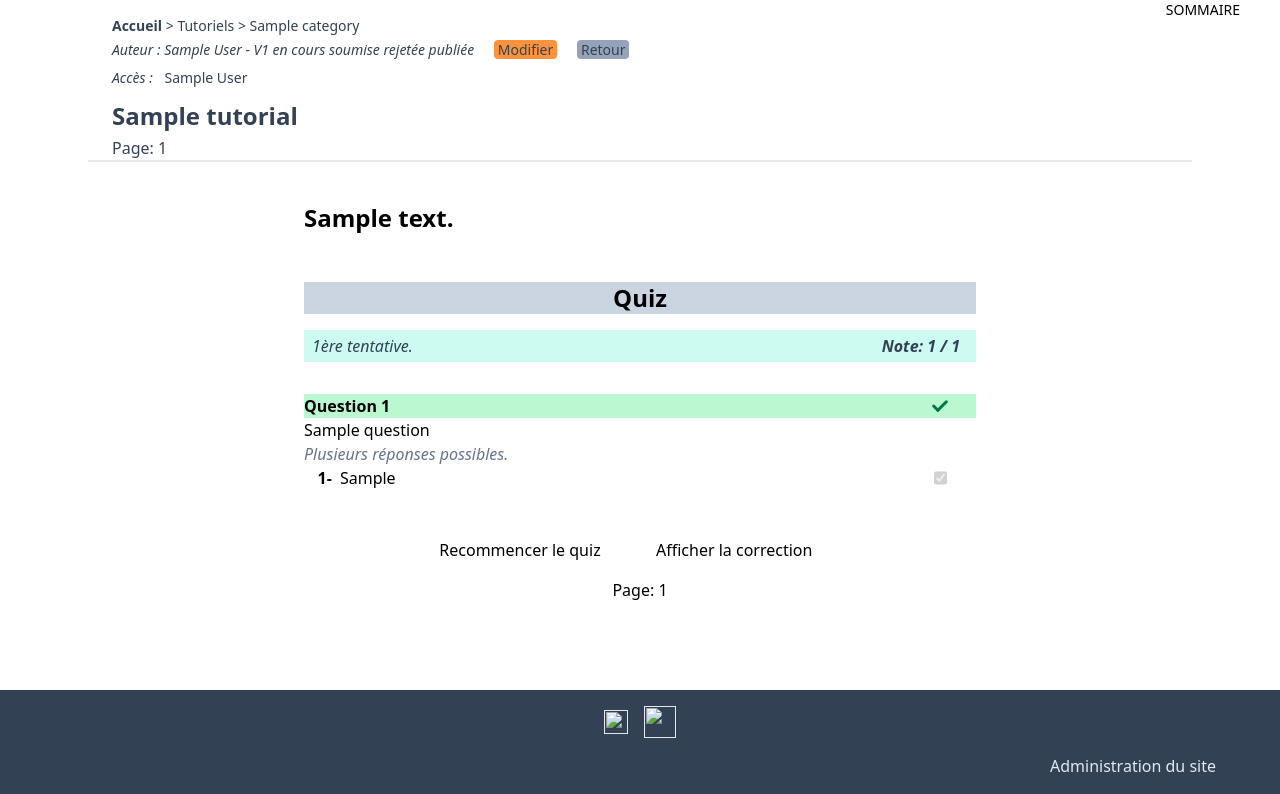
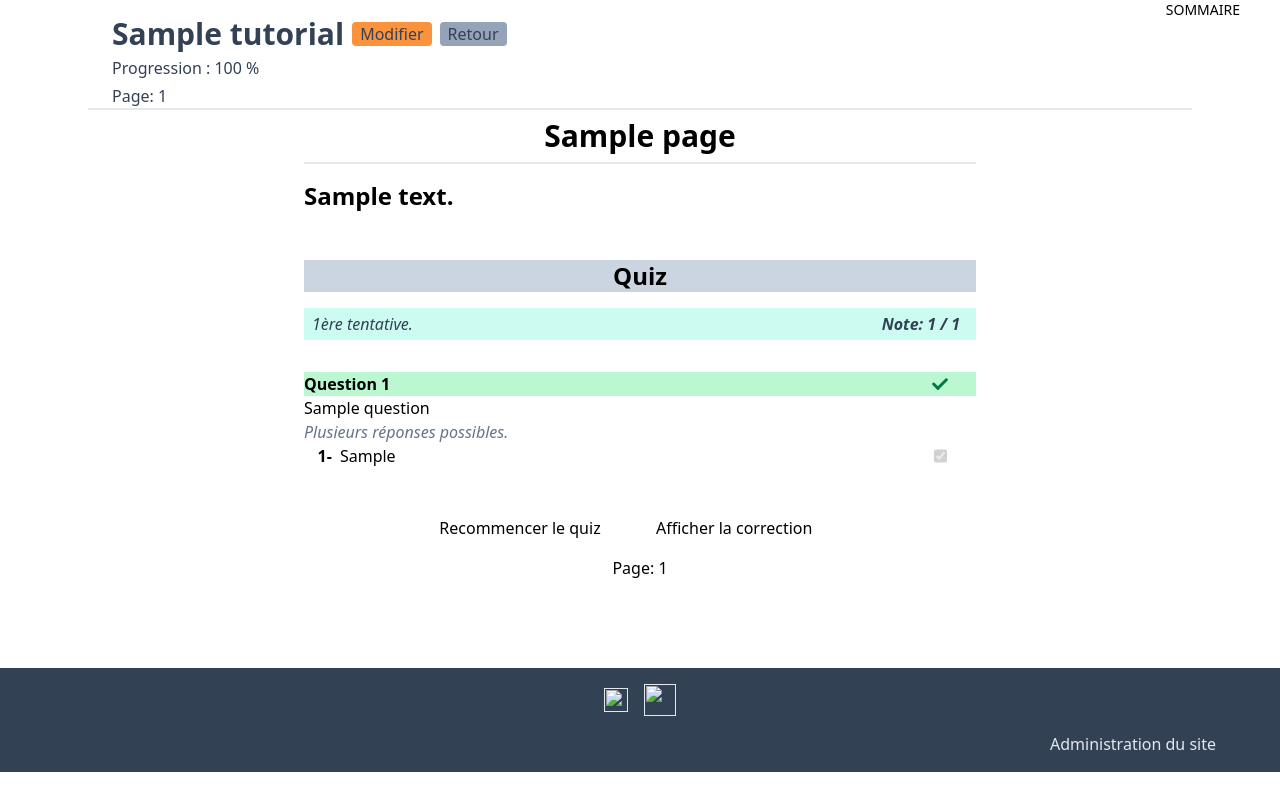
Before and after one commit to C-Vellen/Mooc, a Django app: a page that uses mooc/apps/tuto/templates/tuto/read_tuto.html in a window 1280 px wide. Shown: the part 80-874 px from the top of the page. After the commit the page ends 852 px from the top, so only its background shows below. Run offline with Django 4.2, Linux system fonts and the light colour scheme; a user stored in the database is signed in; tables that the repository leaves empty hold one stand-in row (values such as "Sample post"); parts of the project's set-up code (start-up, migrations or seed data) failed here and were passed over; some libraries are stand-ins or nearby versions.

Commit message:
redesign header-tutorial

```diff
--- a/mooc/apps/tuto/templates/tuto/header_tuto.html
+++ b/mooc/apps/tuto/templates/tuto/header_tuto.html
@@ -50,53 +50,35 @@
 
     </div>
 
-    <div id="tete_de_page" class="reachable w-full mt-4 px-6 py-0 gap-1 flex justify-start items-start flex-col border-b-2 text-slate-700">
-            <p id="nav_tuto" class="text-xs sm:text-sm">
-                <a class="font-bold hover:underline" href="{% url 'home:index' %}">Accueil</a>
-                <span>></span>
-                <a class="hover:underline" href="{% url 'tuto:listing' %}">Tutoriels</a>
-                <span>></span>
-                <a class="action-button" href="{% url 'tuto:listing_cat' tuto.category.slug %}">{{ tuto.category.name }}</a>
-            </p>
-            <p class="text-xs sm:text-sm">
-                <em>{{ tuto.get_author_names }} - {{tuto.get_tuto_status}}</em>
+    <div id="tete_de_page" class="reachable w-full mt-4 px-6 py-0 gap-1 flex flex-col justify-start items-start border-b-2 text-slate-700">
+
+            <h1 class="flex flex-row justify-start items-center gap-2">
+                <a class="-p-2 text-2xl sm:text-3xl font-bold " href="{% url 'tuto:listing_one' tp.tuto.slug %}">{{tuto.title}}</a>
+                {% if tuto.archived %}
+                <span class= "px-2 py-1 bg-slate-800 rounded text-slate-200" >ARCHIV&#201;</span>
+                {% endif %}
+                {% if not tuto.published %}
+                <span class= "px-2 bg-slate-800 rounded text-slate-200" >NON PUBLI&#201;</span>
+                {% endif %}
                 {% if utilisateur == "auteur" %}
                     {% if tuto.in_progress or tuto.rejected %}
-                    <a class="ms-4 bg-orange-400 rounded px-1 py-0" href="{% url 'tuto:update_tuto' tuto.slug %}">Modifier</a>
+                    <a class="bg-orange-400 rounded px-2" href="{% url 'tuto:update_tuto' tuto.slug %}">Modifier</a>
                     {% endif %}
-                    <a class="ms-4 bg-slate-400 rounded px-1 py-0" href="{% url 'progress:auteur' %}">Retour</a>
+                    <a class="bg-slate-400 rounded px-2" href="{% url 'progress:auteur' %}">Retour</a>
                 {% elif utilisateur == "gestionnaire" %}
-                    <em> - {{ tuto.get_author_names }} - {{tuto.get_tuto_status}}</em>
-                    <a class="ms-4 bg-slate-400 rounded px-1 py-0" href="{% url 'progress:gestionnaire' %}">Retour</a>
-                {% endif %}
-            </p>
-
-            <p class="min-w-40 leading-8 mt-1 mb-2 text-xs sm:text-sm">
-                <span class="mr-2 italic text-sm">Accès : </span>
-                {% if tuto.get_restrictions %}
-                    {% for res in tuto.get_restrictions %}
-                    <span class="restriction-choice access-button">{{res.name}}</span>
-                    {% endfor %}
-                {% else %}
-                    <span class="access-button">Tout public</span>
-                {% endif %}
-            </p>
-
-            <h1 class="text-lg sm:text-2xl font-bold ">
-                <span>{{tuto.title}}</span>
-                {% if tuto.archived %}
-                <span class= "mx-2 px-2 bg-slate-800 text-slate-200" >ARCHIV&#201;</span>
-                {% endif %}
-                {% if not tuto.published %}
-                <span class= "mx-2 px-2 bg-slate-800 text-slate-200" >NON PUBLI&#201;</span>
+                    <a class="bg-slate-400 rounded px-2" href="{% url 'progress:gestionnaire' %}">Retour</a>
                 {% endif %}
             </h1>
 
-            <div class= "flex justify-start items-center flex-row gap-4 text-sm sm:text-base ">
+            <div class="inline w-full">
+                <span>Progression : {{ tp|tuto_progression }}</span>
+            </div>
+
+            <div class="flex justify-start items-center flex-row gap-4 text-sm sm:text-base ">
                 {% if current_page.page_number > 1 %}
                     <a href="{% url 'tuto:read_tuto' tuto.slug current_page.page_number|add:-1 %}" class="left-arrow"></a>
                 {% endif %}
-                <p class="">Page: {{current_page.page_number}}</p>
+                <span class="">Page: {{current_page.page_number}}</span>
                 {% if current_page.page_number < tuto.get_pages_total_number  %}
                     {% if  current_pageprogress.finished %}
                         <a href="{% url 'tuto:read_tuto' tuto.slug current_page.page_number|add:1 %}" class="right-arrow"></a>
@@ -105,4 +87,5 @@
                     {% endif %}
                 {% endif %}
             </div>
+
     </div>
--- a/mooc/apps/tuto/templates/tuto/read_tuto.html
+++ b/mooc/apps/tuto/templates/tuto/read_tuto.html
@@ -6,8 +6,10 @@
 
 
     {% include 'tuto/header_tuto.html' %}
-    <div class="w-full my-10">
+    <div class="w-full mb-10">
         <div class=" mx-8 flex justify-start items-start flex-col gap-4 md:max-w-2xl md:mx-auto">
+
+            <h2 class="w-full text-center font-bold py-2 border-b-2 text-2xl sm:text-3xl">{{ current_page.page_title }}</h2>
 
         {# Affichage du contenu de la page #}
             {% for content in current_page.get_all_contents %}
@@ -121,11 +123,6 @@
 
                         {# Correction (n'apparait que si demandé) #}
                         {% if current_pageprogress.deactivated %}
-                            {# {% if pp.proposition.good_answer %} #}
-                            {# <input class="correction hidden appearance-none accent-slate-500" type="checkbox" name="" checked disabled/> #}
-                            {# {% else %} #}
-                            {# <input class="correction hidden valid appearance-none accent-slate-500" type="checkbox" name="" disabled /> #}
-                            {# {% endif %} #}
                             {% if pp.result %}
                             <img class="correction hidden mr-0 h-4 text-xs text-right" src="{% static 'tuto/img/mark_green_check.svg' %}"/>
                             {% else %}
--- a/mooc/apps/tuto/views.py
+++ b/mooc/apps/tuto/views.py
@@ -165,7 +165,7 @@ def listing_cat(request, cat_slug):
 
 
 @login_required
-@user_passes_test(lambda u: is_author or is_gestionnaire)
+# @user_passes_test(lambda u: is_author or is_gestionnaire)
 def listing_one(request, tuto_slug):
     """visualisation par l'auteur de la vignette d'un tuto en cours de création"""
     tuto = get_object_or_404(Tutorial, slug=tuto_slug)
@@ -198,6 +198,7 @@ def listing_one(request, tuto_slug):
             "titre_vide": "Aucun tutoriel",
             "tp_list": [tp],
             "tuto": tuto,
+            "tuto_header": "progress",
         }
     )
 
```
Also changed, not shown: mooc/apps/tuto/templates/tuto/list.html (+0 -7 lines), 1 other file.
